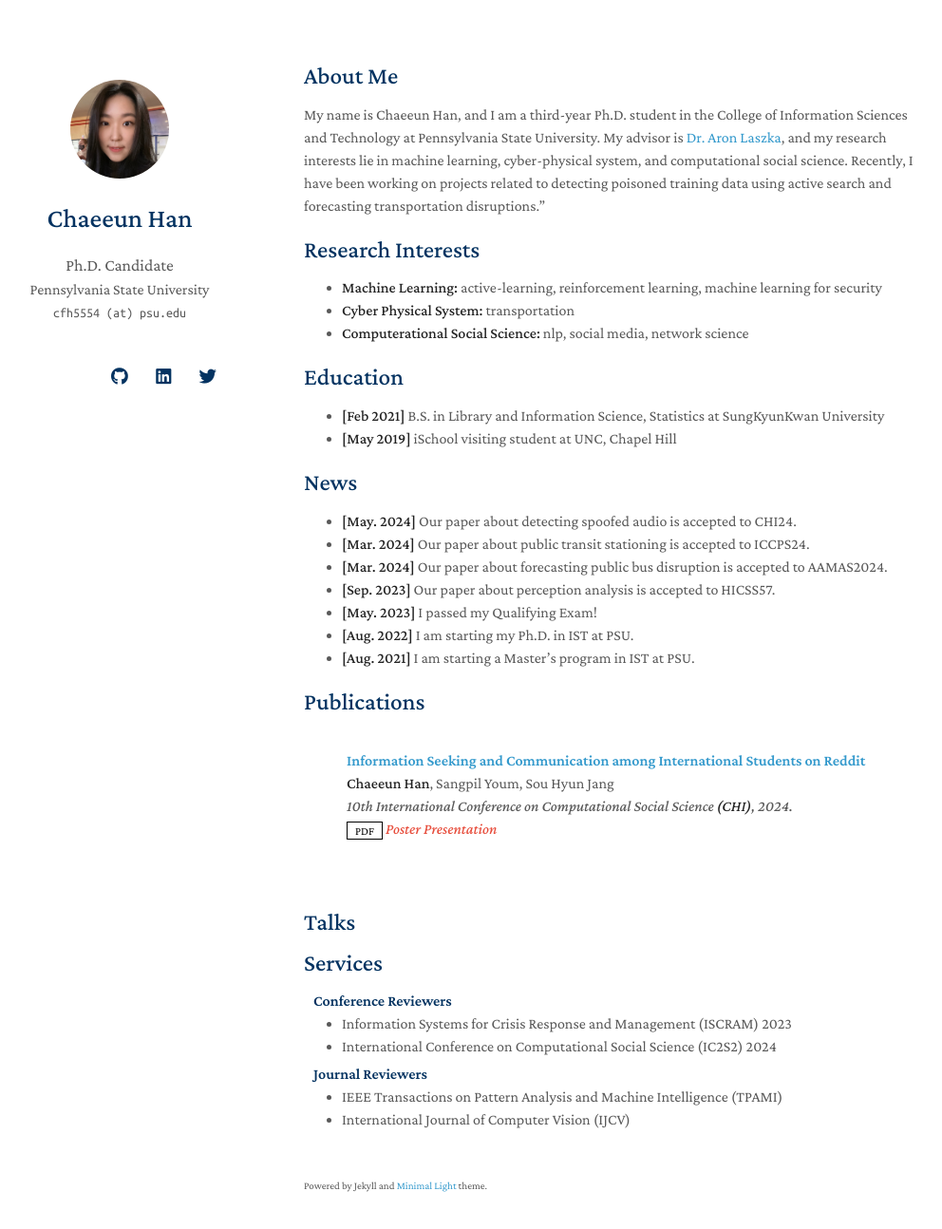
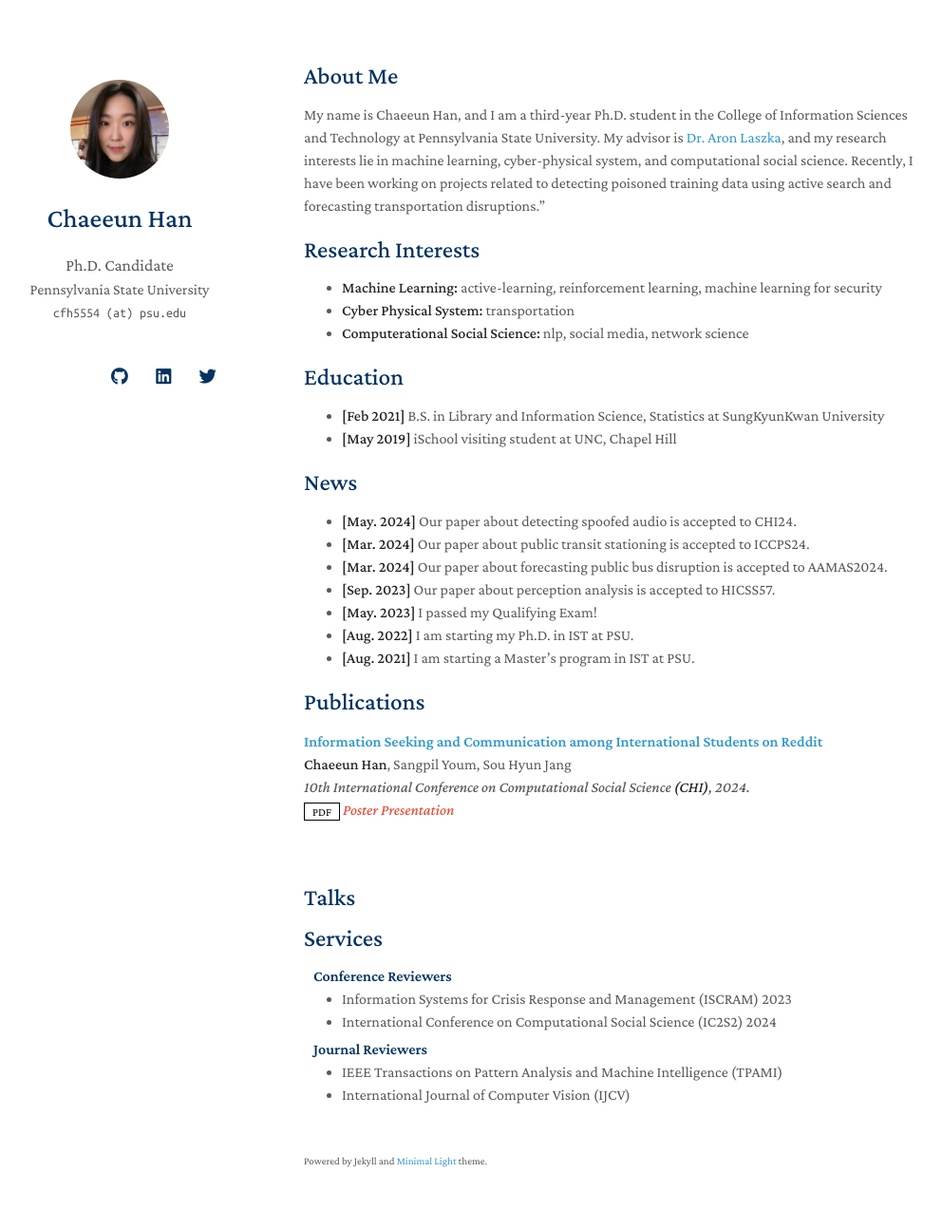
Before and after one commit to chaeeun-h/chaeeun-h.github.io, a Jekyll site: the page built from index.md, in a window 1280 px wide and 1329 px high. Shown: the top 1294 px of the window at 95% size, without its empty margins (150-1142 px from the left). Built offline with Jekyll 4.4.1, drawn with Linux system fonts in a browser that asks for light colours; nearby versions of some CDN libraries; a style sheet for code colours, icons or effects is not loaded; our own code applies the rules of GitHub Pages for plain Markdown files.

Commit message:
Update publications.md

```diff
--- a/_includes/publications.md
+++ b/_includes/publications.md
@@ -7,15 +7,15 @@
 
 <li>
 <div class="pub-row">
-  <div class="col-sm-3 abbr" style="position: relative;padding-right: 15px;padding-left: 15px;">
+<!--   <div class="col-sm-3 abbr" style="position: relative;padding-right: 15px;padding-left: 15px;">
     {% if link.image %}
     <img src="{{ link.image }}" class="teaser img-fluid z-depth-1" style="width=100;height=40%">
     {% endif %}
-<!--     {% if link.conference_short %}
+    {% if link.conference_short %}
     <abbr class="badge">{{ link.conference_short }}</abbr>
-    {% endif %} -->
-  </div>
-  <div class="col-sm-9" style="position: relative;padding-right: 15px;padding-left: 15px;">
+    {% endif %}
+  </div> -->
+  <div class="col-sm-9" style="position: relative;padding-right: 0px;padding-left: 0px;">
       <div class="title"><a href="{{ link.pdf }}">{{ link.title }}</a></div>
       <div class="author">{{ link.authors }}</div>
       <div class="periodical"><em>{{ link.conference }}</em>
```
